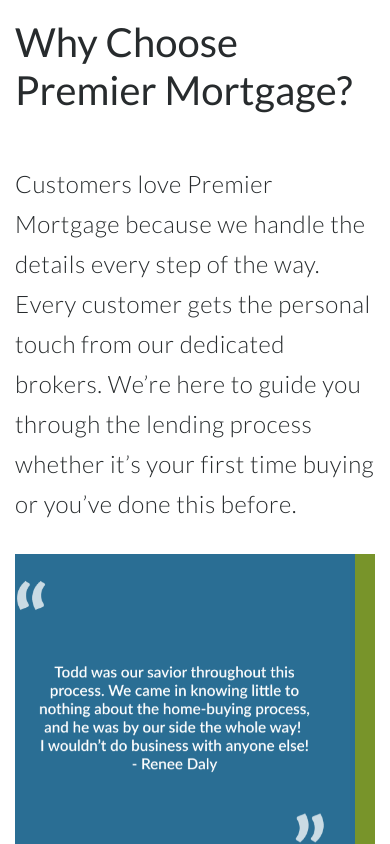
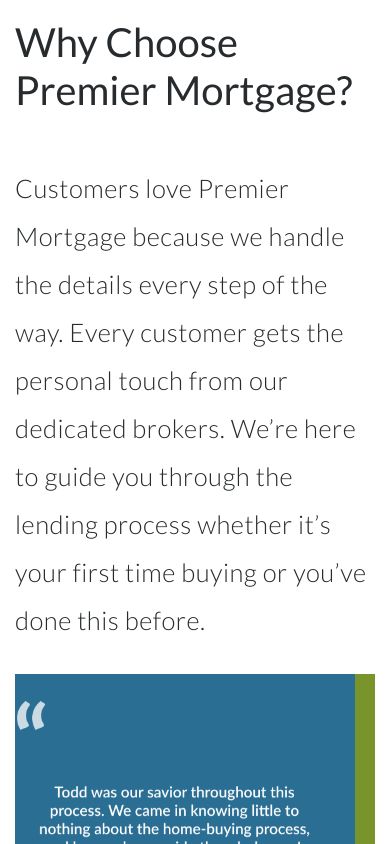
Before and after one commit to SimpsonDesign1/Premier-Mortgage, a plain HTML site: page index.html in a window 390 px wide. Shown: the part 648-1492 px from the top of the page. Drawn offline with nearby package versions, Linux system fonts and the light colour scheme.

Commit message:
try again, looked wonky

```diff
--- a/styles/base.css
+++ b/styles/base.css
@@ -531,11 +531,9 @@ margin-bottom: 80px;
     text-align: left;
   }
   .value-prop-text {
-    line-height: 2.5rem;
     padding-left: 0px;
     padding-right: 0px;
     margin-bottom: 30px;
-    font-size: 1.5rem;
     font-weight: 300;
     letter-spacing: .5px;
   }
```
